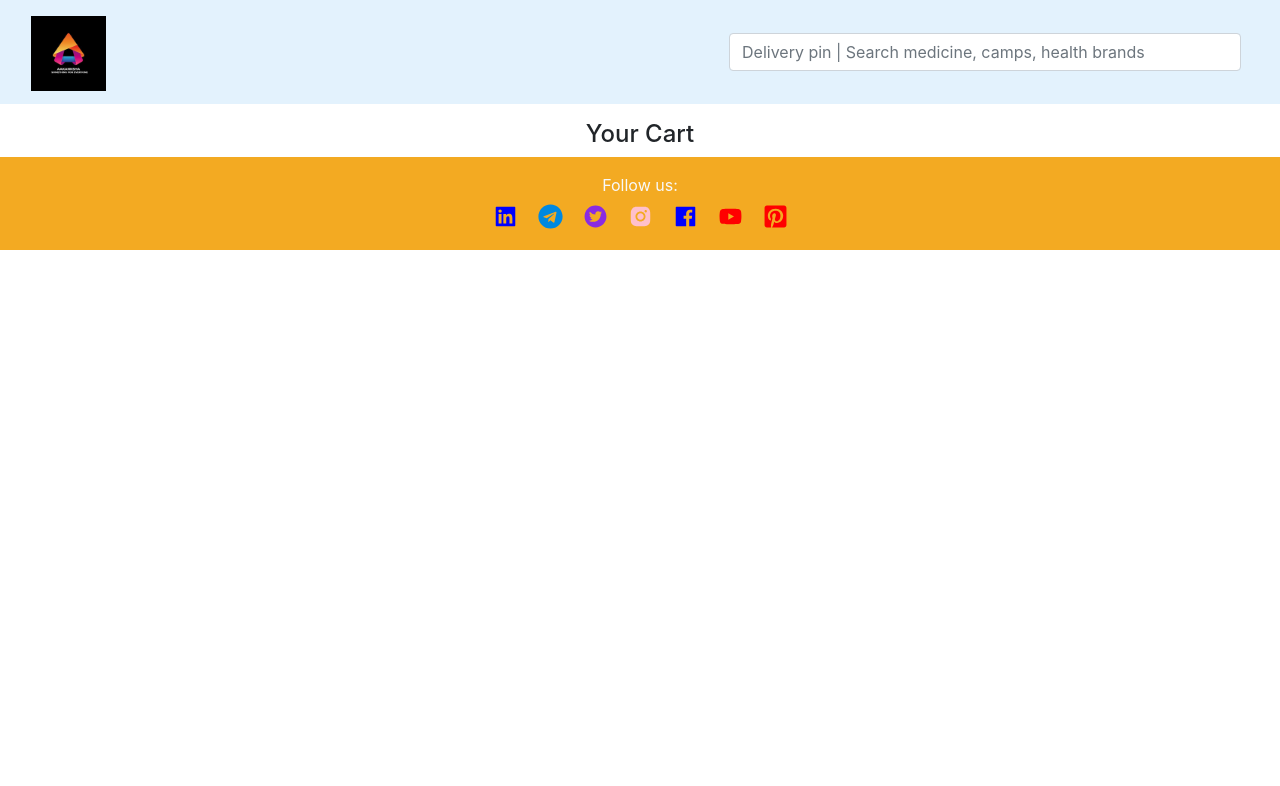
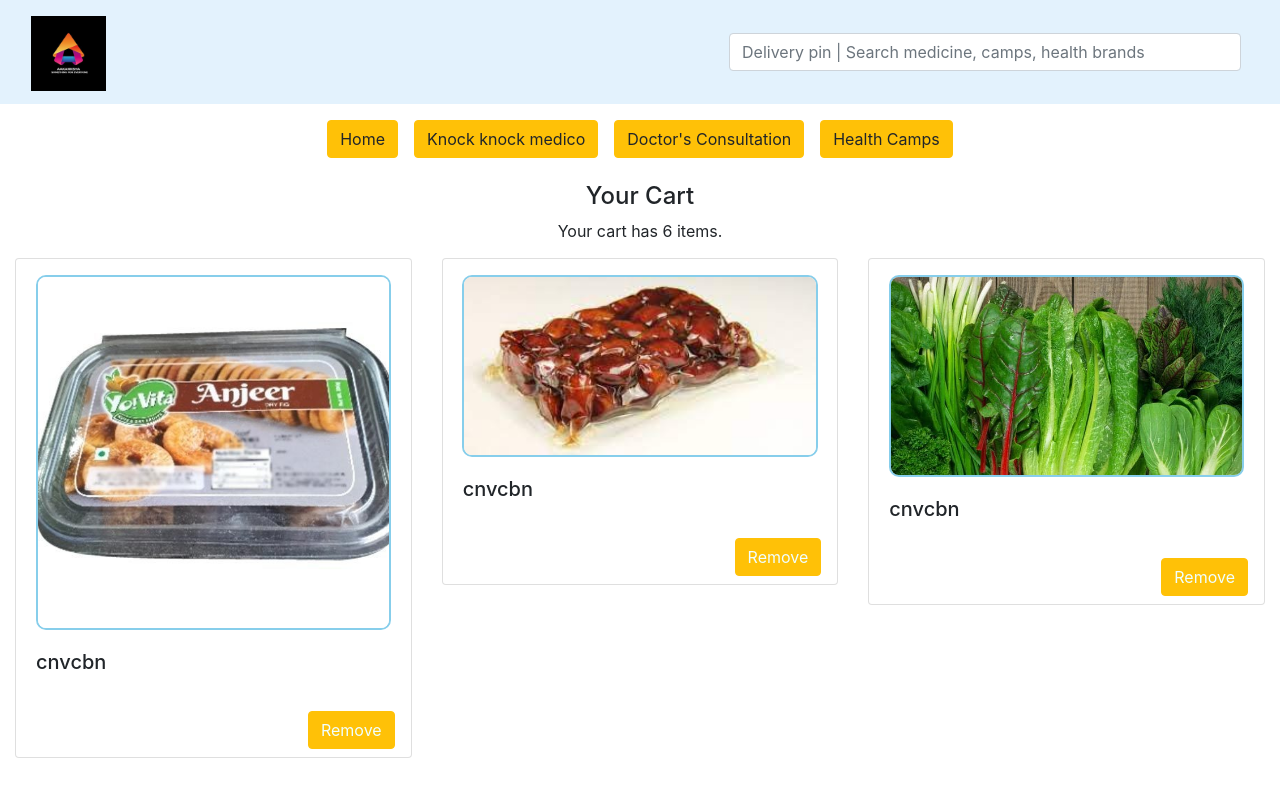
Before and after one commit to SrijanShovit/HealthCareServices, a React (Create React App) app: page /cart in a window 1280 px wide. Shown: the top 786 px of the page. Built offline with nearby package versions, Linux system fonts and the light colour scheme.

Commit message:
most buttons working properly

```diff
--- a/src/Buttongroup.js
+++ b/src/Buttongroup.js
@@ -1,13 +1,59 @@
 import React from 'react'
 // import cart from './assets/Cart.jpg'
 import download from './assets/download.png'
+import {
+    Link
+  } from "react-router-dom";
 
 
 const Buttongroup = () => {
     return (
         <>
 
-            <div className="col-lg-12 col-12 ml-2 secondcol" >
+            <div className="row secondcol">
+
+            <div className="col-lg-9 col-12 secondcol" align="center">
+            <Link to="/">
+            <button className="btn btn-warning mt-3 mb-2 ml-2 mr-2" >Home</button>
+            </Link>
+
+            <Link to="/medico">
+            <button className="btn btn-warning mt-3 mb-2 ml-2 mr-2" >Knock knock medico</button>
+            </Link>
+
+            <Link to="/appointment">
+            <button className="btn btn-warning mt-3 mb-2 ml-2 mr-2" >Doctor's Consultation</button>
+            </Link>
+
+
+            <button className="btn btn-warning mt-3 mb-2 ml-2 mr-2">Health Camps</button>
+            </div>
+
+            <div className="col-lg-3 col-12  mt-3" align="right">
+
+                    <div className="row">
+
+                    <div className="col-lg-12 col-12 " align="right">
+                    <div className="ml-2 mr-2 " >
+                    <Link to="/cart">
+                    <img src={download} className="cart" alt="cart"/>
+                    </Link>
+                    (0)
+                    <button type="button" className="btn btn-primary ml-2 mr-2 signinbutton">Sign In</button>
+                    </div>
+                    </div>
+
+
+                    </div>
+
+                </div>
+
+
+            </div>
+
+
+
+            {/* <div className="col-lg-12 col-12 ml-2 secondcol" >
                 <div className="row">
 
 
@@ -18,58 +64,19 @@
                         </div>
                     </div>
                 </div>
-                <div className="col-lg-6 col-12  mt-4" align="center">
+                <div className="col-lg-7 col-12  mt-4" align="center">
                     <div>
-                        <div className="containerbox">
-                            Knock knock Medico | Healthcamp | Doctor's Consultation
+                        <div >
+
                         </div>
                     </div>
-                </div>
-
-                <div className="col-lg-4 col-12  mt-3" align="right">
-
-                    <div className="row">
-
-                    <div className="col-lg-12 col-12 " align="right">
-                    <div className="ml-2 mr-2 " >
-                    <img src={download} className="cart" alt="cart"/>
-                    (0)
-                    <button type="button" className="btn btn-primary ml-2 mr-2 signinbutton">Sign In</button>
-                    </div>
-                    </div>
-
-
-
-
-
-                        {/* <div className="ml-2 mr-2 " ><img src={download} className="cart" /></div>
-                        <button type="button" class="btn btn-primary ml-2 mr-2 signinbutton">Sign In</button>  */}
-
-
-                    </div>
-
                 </div>
 
 
 
 
-
-                    {/* <div className="col-lg-6 col-12 " align="right" >
-
-                        <div className="btn-group mt-3  buttongroup "   >
-                        <a  className="btn btn-primary active" aria-current="page">Knock knock Medico</a>
-                        <a className="btn btn-primary">Healthcamp</a>
-                        <a className="btn btn-success">Doctor's Consultation</a>
-
-                        <div className="ml-2" ><img src={cart} className="cart" /></div>
-
-                        </div>
-                    </div> */}
-
-
-
                 </div>
-            </div>
+            </div> */}
 
 
 
--- a/src/Cart.js
+++ b/src/Cart.js
@@ -1,20 +1,77 @@
 import React,{useState} from 'react'
 import Navbar from './Navbar'
-import Buttongroup from './Buttongroup'
+import cartapi from './Cartapi'
 import Footer from './Footer'
+import NavigationButtons from './NavigationButtons'
 
-const Cart = () => {
+
+
+import './App.css'
+
+
+const Doctor = () => {
+
+    const [cartData, setCartData] = useState(cartapi)
+
     return (
         <>
         <Navbar/>
-        <div className="col-lg-12 col-12  mt-3" align="center">
-                   <h4>Your Cart</h4>
-        </div>
+        <NavigationButtons/>
 
-        <Footer/>
+        <div className="container-fluid  w-100 ">
+                <div className="row">
 
+                <div className="col-lg-12 col-12 mt-3" align="center">
+                    <h4>Your Cart</h4>
+                    Your cart has {cartData.length} items.
+                </div>
+
+                {
+                    cartData.map((curElem) => {
+                        const {id,img,name,description} = curElem
+
+                        return (
+
+                            <>
+                                <div className="col-lg-4 col-12 " key={id}>
+
+                                <div className="card cardfeature" >
+
+                                    <div align="center">
+                                       <img src={img} className="d-block mt-3 cardgroup" alt="medicine"/>
+                                    </div>
+
+
+                                    <div className="card-body">
+                                     <h5 className="card-title">{name}</h5>
+
+                                    <p className="card-text description">
+                                        {description}
+                                    </p>
+                                        </div>
+
+                                    <div align="right">
+
+                                    <button type="button" className="btn btn-warning seemore1 mr-3 mb-2">Remove</button>
+
+                                    </div>
+
+                                 </div>
+
+
+                                </div>
+                            </>
+                        )
+
+                })}
+
+                </div>
+
+            </div>
+
+            <Footer/>
         </>
     )
 }
 
-export default Cart
+export default Doctor
--- /dev/null
+++ b/src/Cartapi.js
@@ -0,0 +1,62 @@
+import fig from './assets/fig.jpg'
+import dates from './assets/dates.jpg'
+import veg from './assets/veg.jpg'
+import immunity from './assets/immunity.jpg'
+import mask from './assets/mask.png'
+import sanitizer from './assets/sanitizer.jpg'
+
+
+import './App.css'
+
+const cartapi = [
+    {
+        id : 1,
+        img: fig,
+        name : 'cnvcbn',
+        description : '',
+        button : 'Add To Cart'
+
+    },
+    {
+        id : 2,
+        img: dates,
+        name : 'cnvcbn',
+        description : '',
+        button : 'Add To Cart'
+
+    },
+    {
+        id : 3,
+        img: veg,
+        name : 'cnvcbn',
+        description : '',
+        button : 'Add To Cart'
+
+    },
+    {
+        id : 4,
+        img: immunity,
+        name : 'cnvcbn',
+        description : '',
+        button : 'Add To Cart'
+
+    },
+    {
+        id : 5,
+        img: mask,
+        name : 'cnvcbn',
+        description : '',
+        button : 'Add To Cart'
+
+    },
+    {
+        id : 6,
+        img: sanitizer,
+        name : 'cnvcbn',
+        description : '',
+        button : 'Add To Cart'
+
+    },
+]
+
+export default  cartapi
--- a/src/Knockknockmedico.js
+++ b/src/Knockknockmedico.js
@@ -5,9 +5,7 @@
 import nutritiousapi from './Nutritiousapi'
 import Buttongroup from './Buttongroup'
 import Footer from './Footer'
-import doctor from './assets/Doctor.jpg'
-import campaign from './assets/HealthCampaign.jpg'
-import medicine from './assets/Medicine.jpg'
+
 import './App.css'
 
 
--- /dev/null
+++ b/src/NavigationButtons.js
@@ -0,0 +1,31 @@
+import React from 'react'
+import {
+    Link
+  } from "react-router-dom";
+
+const NavigationButtons = () => {
+    return (
+        <>
+            <div className="col-lg-12 col-12 " align="center">
+
+            <Link to="/">
+            <button className="btn btn-warning mt-3 mb-2 ml-2 mr-2" >Home</button>
+            </Link>
+
+            <Link to="/medico">
+            <button className="btn btn-warning mt-3 mb-2 ml-2 mr-2" >Knock knock medico</button>
+            </Link>
+
+            <Link to="/appointment">
+            <button className="btn btn-warning mt-3 mb-2 ml-2 mr-2" >Doctor's Consultation</button>
+            </Link>
+
+
+            <button className="btn btn-warning mt-3 mb-2 ml-2 mr-2">Health Camps</button>
+            </div>
+
+        </>
+    )
+}
+
+export default NavigationButtons
```
